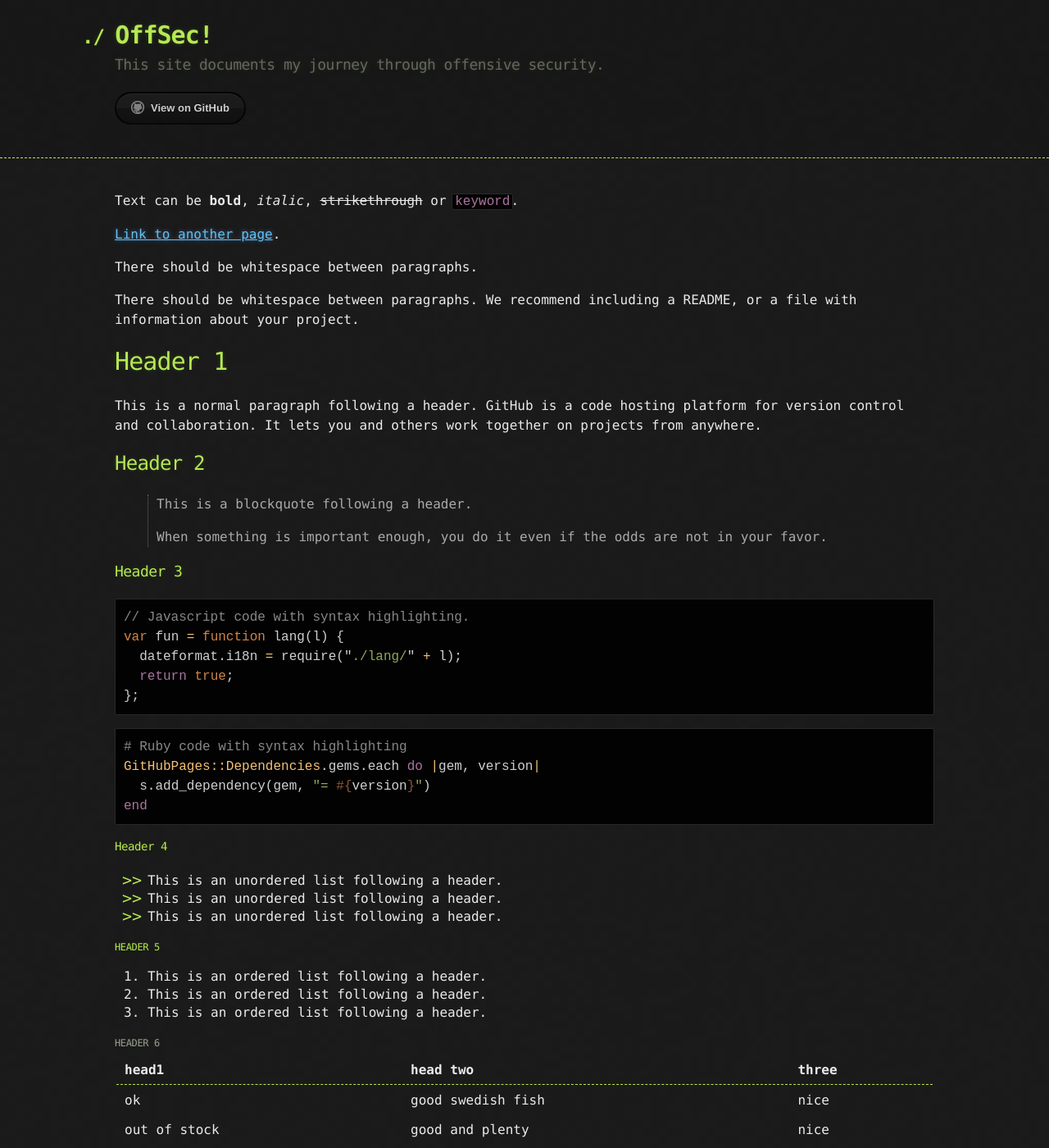
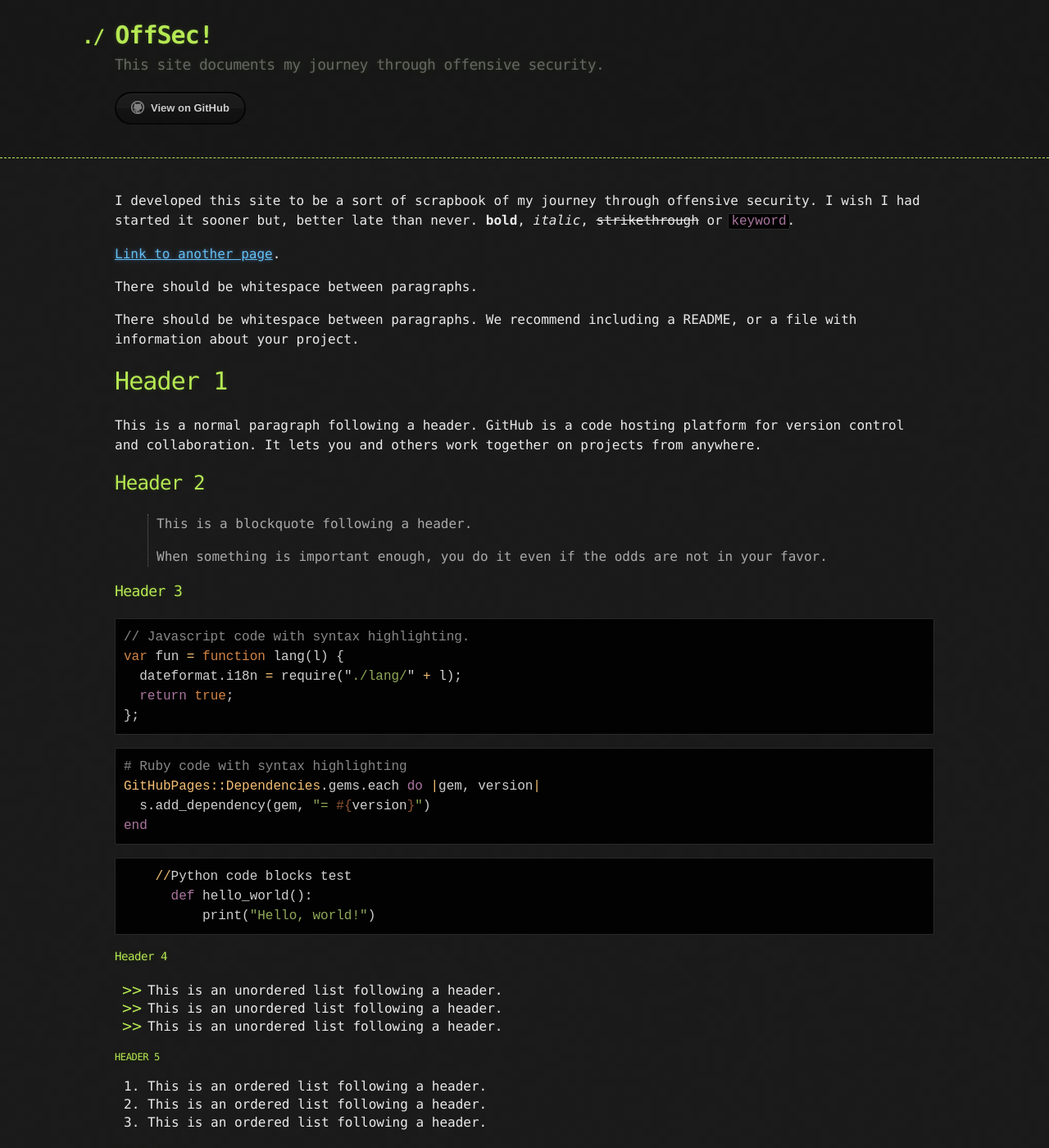
Before and after one commit to j3r1ch0/j3r1ch0.github.io, a Jekyll site: the page built from index.md, in a window 1280 px wide and 1400 px high. Shown: the whole window at 82% size. Built offline with Jekyll 4.4.1, drawn with Linux system fonts in a browser that asks for light colours.

Commit message:
python code block

````diff
--- a/index.md
+++ b/index.md
@@ -2,7 +2,7 @@
 layout: default
 ---
 
-Text can be **bold**, _italic_, ~~strikethrough~~ or `keyword`.
+I developed this site to be a sort of scrapbook of my journey through offensive security. I wish I had started it sooner but, better late than never. **bold**, _italic_, ~~strikethrough~~ or `keyword`.
 
 [Link to another page](./another-page.html).
 
@@ -35,6 +35,12 @@ var fun = function lang(l) {
 GitHubPages::Dependencies.gems.each do |gem, version|
   s.add_dependency(gem, "= #{version}")
 end
+```
+
+```python
+    //Python code blocks test
+      def hello_world():
+          print("Hello, world!")
 ```
 
 #### Header 4
````
